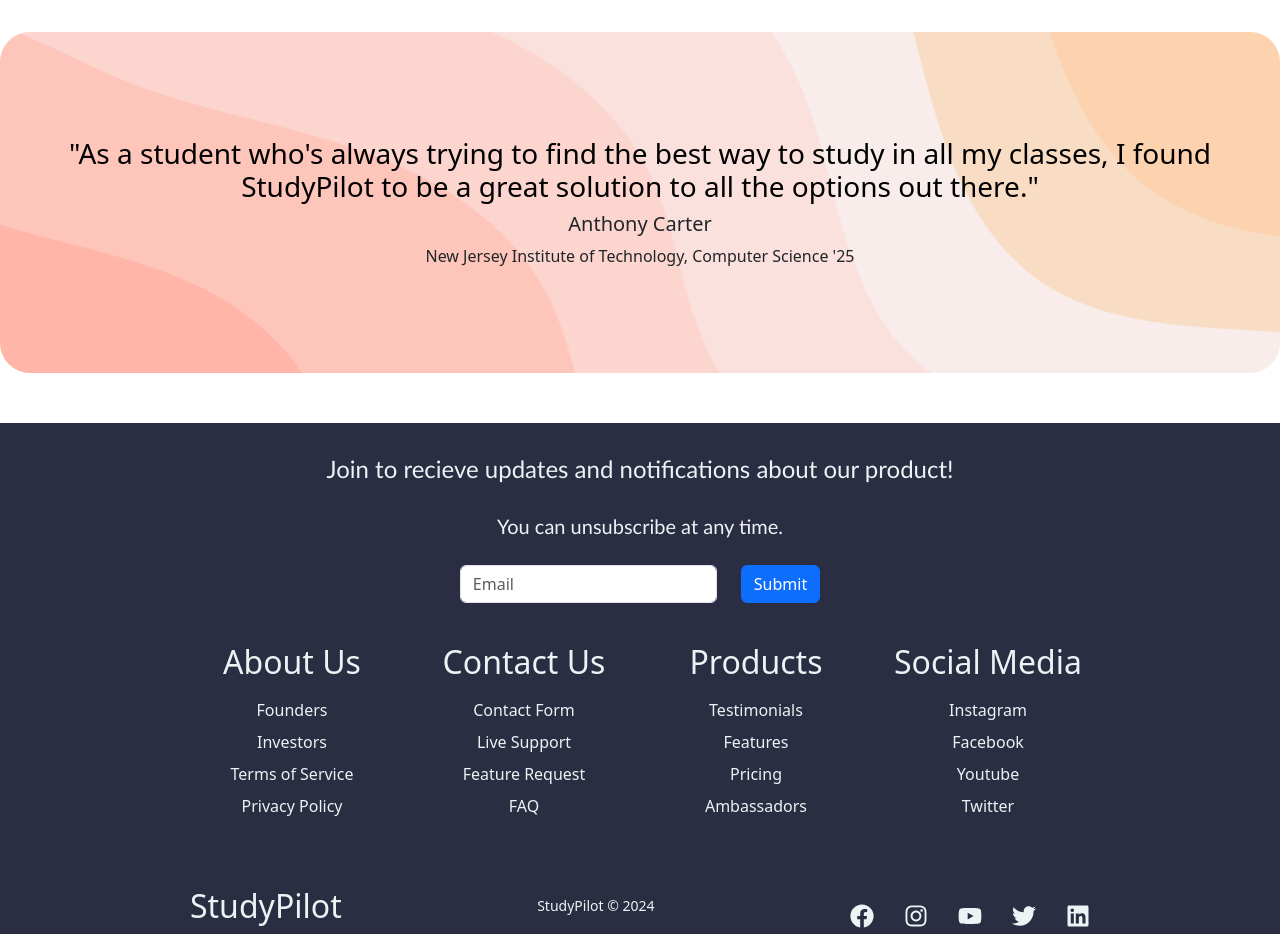
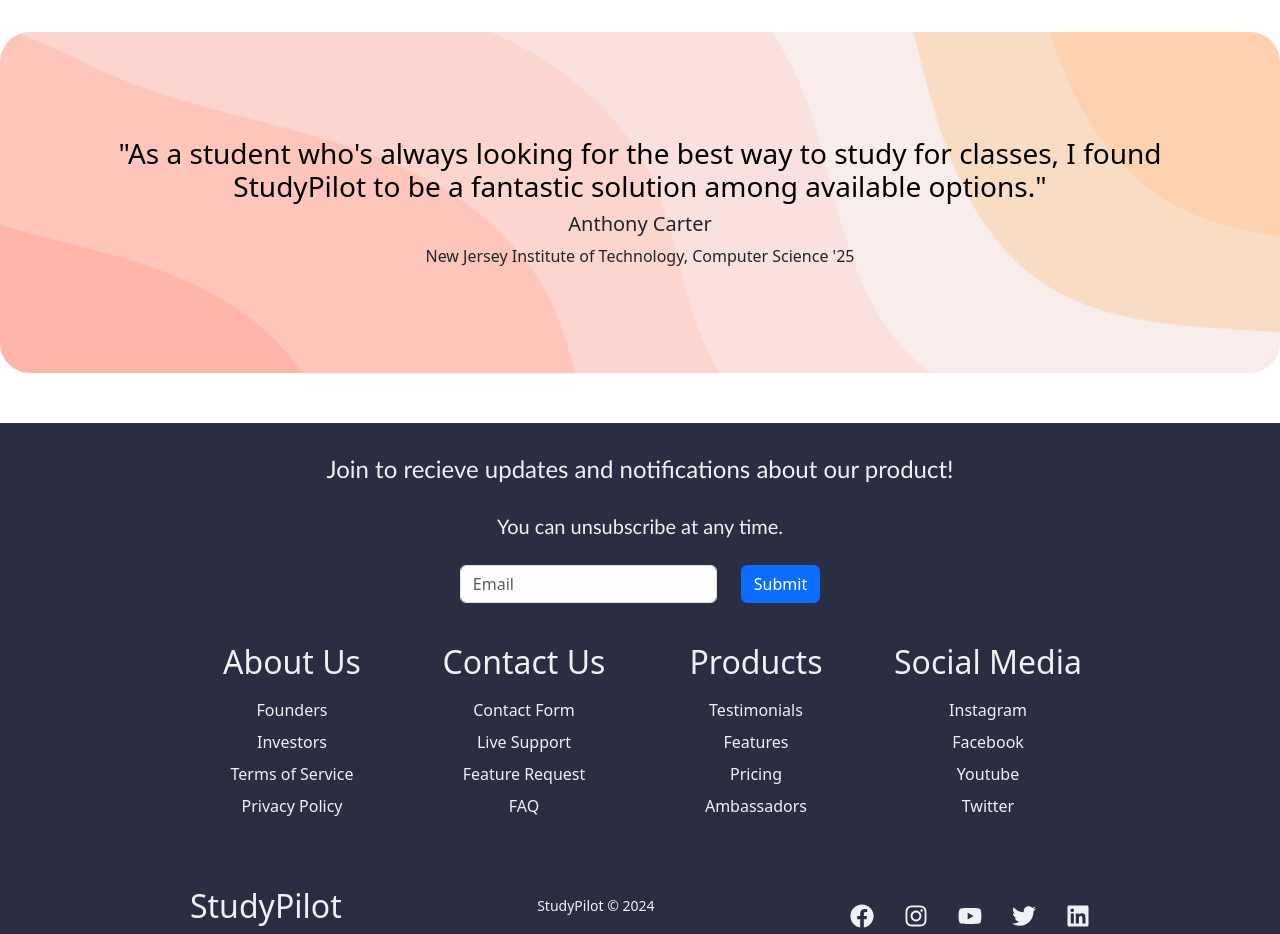
Before and after one commit to shricharanks108/studypilot, a React (Create React App) app: page / in a window 1280 px wide. Shown: the part 780-1714 px from the top of the page. Built offline with nearby package versions, Linux system fonts and the light colour scheme.

Commit message:
✨ Improved testimonial

```diff
--- a/src/pages/HomePage/HomePage.js
+++ b/src/pages/HomePage/HomePage.js
@@ -91,7 +91,8 @@
         <div className="image-container">
           <img src={ColorsImage} alt="Colors Image" className="center-image" />
           <div className="image-text">
-            <h3 style={{ color: 'black', textAlign: 'center' }}>"As a student who's always trying to find the best way to study in all my classes, I found StudyPilot to be a great solution to all the options out there."</h3>
+            <h3 style={{ color: 'black', textAlign: 'center' }}>"As a student who's always looking for the best way to study for
+            classes, I found StudyPilot to be a fantastic solution among available options."</h3>
             <h5>Anthony Carter</h5>
             <h8>New Jersey Institute of Technology, Computer Science '25</h8>
           </div>
```
